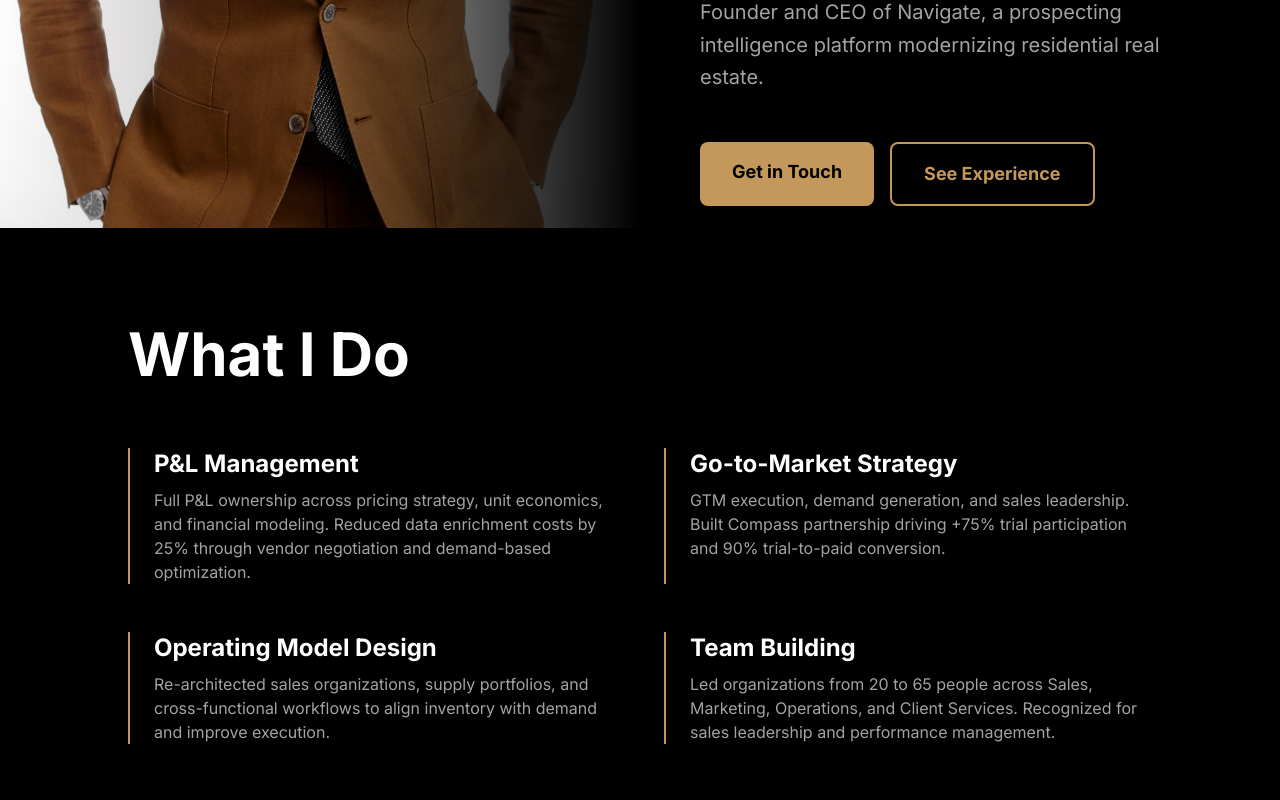
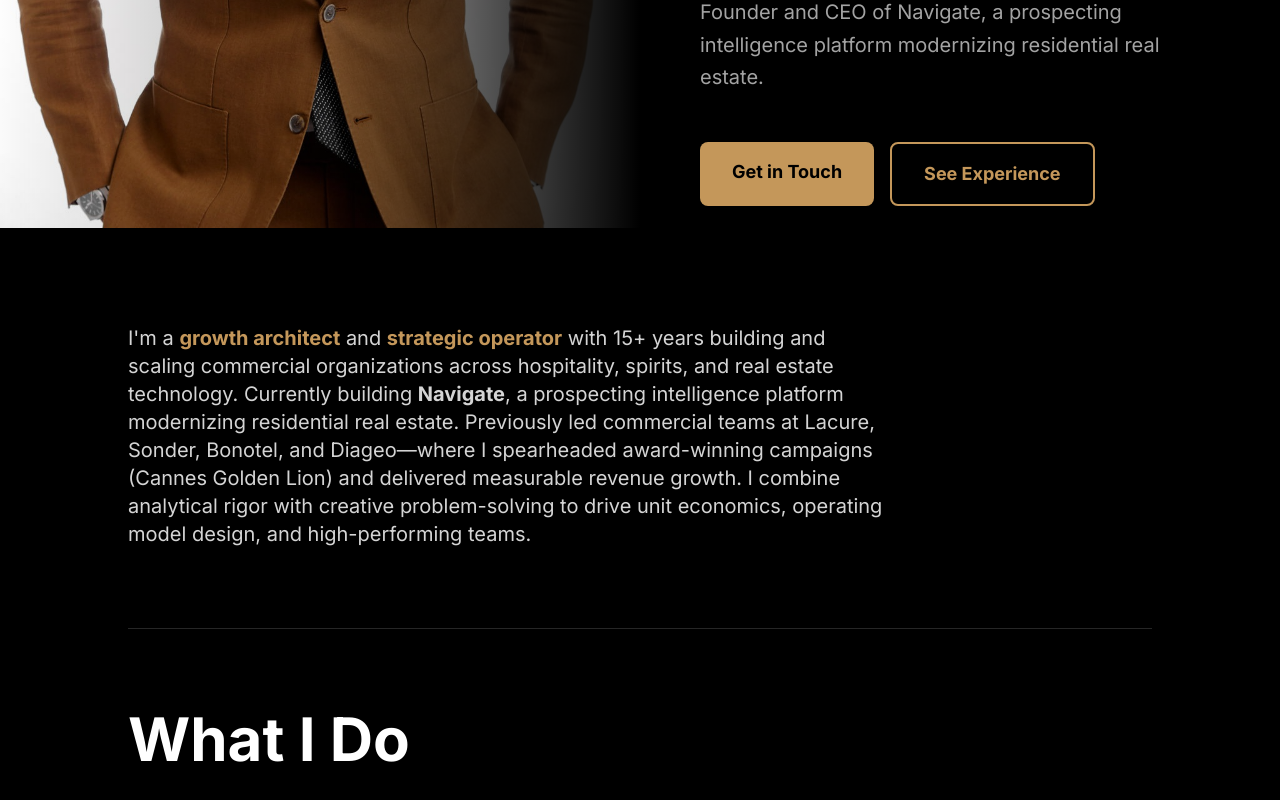
Before and after one commit to letsnavigatebmw/brandonmweaver, a React (Vite) app: page / in a window 1280 px wide. Shown: the part 572-1372 px from the top of the page. Built offline with nearby package versions, Linux system fonts and the light colour scheme.

Commit message:
Add professional bio blurb to About section

```diff
--- a/src/components/About.jsx
+++ b/src/components/About.jsx
@@ -21,6 +21,14 @@ export default function About() {
   return (
     <section id="about" className="py-24 px-6 bg-black">
       <div className="max-w-5xl mx-auto">
+        {/* Bio Section */}
+        <div className="mb-20 pb-20 border-b border-gray-800">
+          <p className="text-lg md:text-xl text-gray-300 leading-relaxed max-w-3xl">
+            I'm a <span className="text-gold-400 font-bold">growth architect</span> and <span className="text-gold-400 font-bold">strategic operator</span> with 15+ years building and scaling commercial organizations across hospitality, spirits, and real estate technology. Currently building <span className="font-bold">Navigate</span>, a prospecting intelligence platform modernizing residential real estate. Previously led commercial teams at Lacure, Sonder, Bonotel, and Diageo—where I spearheaded award-winning campaigns (Cannes Golden Lion) and delivered measurable revenue growth. I combine analytical rigor with creative problem-solving to drive unit economics, operating model design, and high-performing teams.
+          </p>
+        </div>
+
+        {/* What I Do Section */}
         <h2 className="text-5xl md:text-6xl font-bold mb-16 text-white">
           What I Do
         </h2>
```
